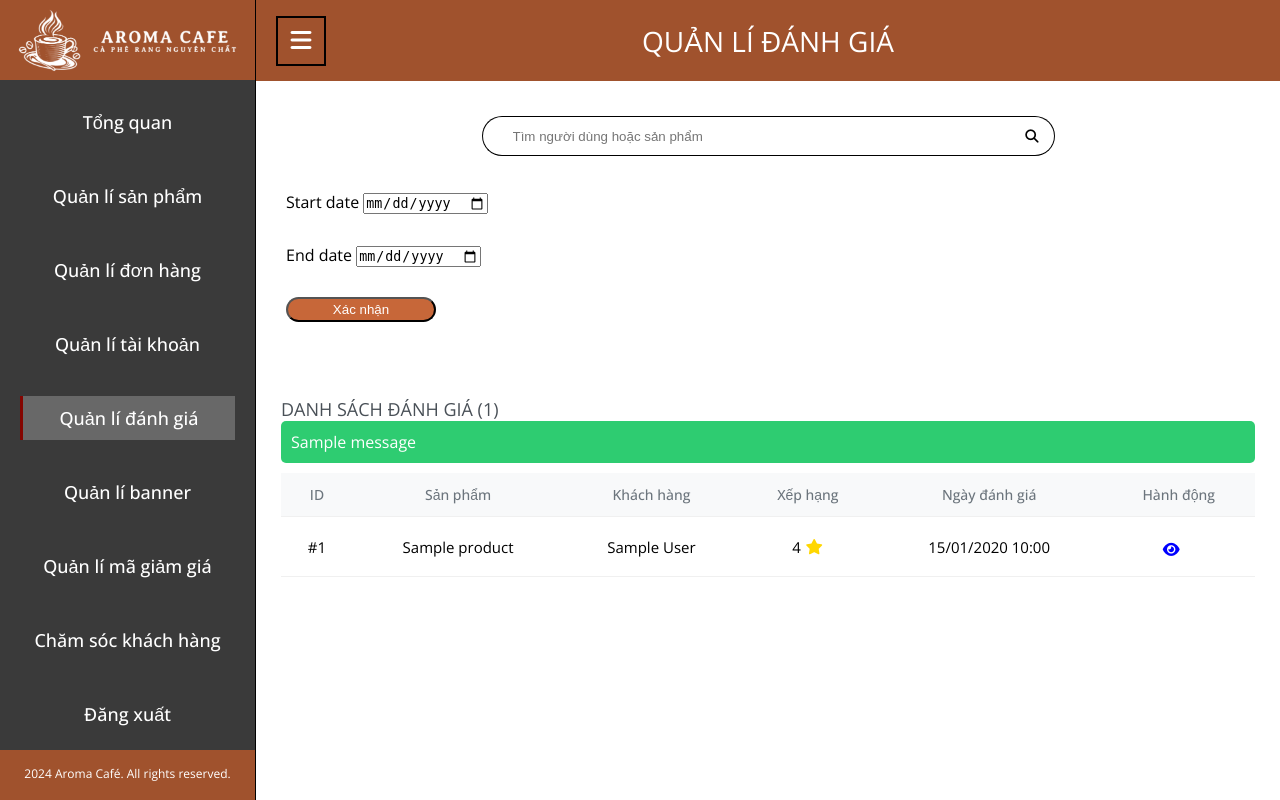
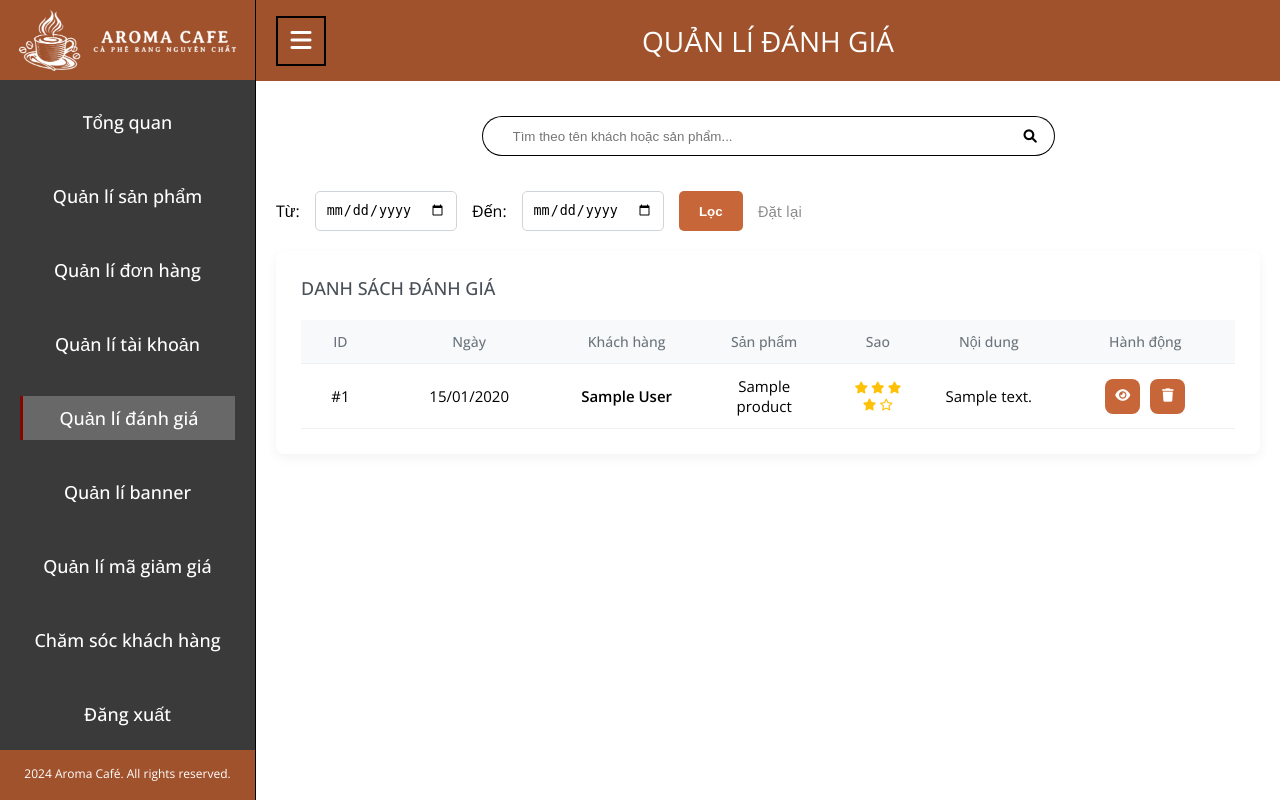
Before and after one commit to ThanhTungTYT/Project_Python, a Django app: page /adminPage6/ in a window 1280 px wide. Run offline with Django 5.2, Linux system fonts and the light colour scheme; tables that the repository leaves empty hold one stand-in row (values such as "Sample post"); one stand-in notice (Sample message) is shown; some libraries are stand-ins or nearby versions.

Commit message:
Them tinh nang Reset filter + xoa review +    phan trang o trang admin Quan ly danh gia

```diff
--- a/web_app/main/templates/main/adminPage6.html
+++ b/web_app/main/templates/main/adminPage6.html
@@ -4,16 +4,154 @@
 <head>
     <meta charset="UTF-8">
     <title>Quản lí đánh giá</title>
-    <link rel="stylesheet" href="https://cdnjs.cloudflare.com/ajax/libs/font-awesome/7.0.0/css/all.min.css">
+    <link rel="stylesheet" href="https://cdnjs.cloudflare.com/ajax/libs/font-awesome/6.0.0/css/all.min.css">
     <link rel="stylesheet" href="{% static 'main/css/admin.css' %}">
+
+    <style>
+        .filter-row {
+            display: flex;
+            align-items: center;
+            gap: 15px;
+            margin-bottom: 20px;
+            padding: 0 20px;
+        }
+
+        .filter-row input[type="date"] {
+            padding: 8px 10px;
+            border: 1px solid #ced4da;
+            border-radius: 5px;
+            outline: none;
+            height: 40px;
+        }
+
+        .filter-row button.btn-filter {
+            height: 40px;
+            padding: 0 20px;
+            background-color: #c76739;
+            color: white;
+            border: none;
+            border-radius: 5px;
+            cursor: pointer;
+            font-weight: 600;
+        }
+
+        .filter-row button.btn-filter:hover {
+            background-color: #8c4828;
+        }
+
+        .btn-reset {
+            color: #888;
+            text-decoration: none;
+            font-size: 15px;
+            cursor: pointer;
+        }
+        .btn-reset:hover {
+            color: #555;
+            text-decoration: underline;
+        }
+
+        .action-group {
+            display: flex;
+            justify-content: center;
+            align-items: center;
+            gap: 10px;
+        }
+
+        .action-group button {
+            margin: 0 !important;
+            width: 35px !important;
+            height: 35px !important;
+            border-radius: 8px !important;
+            display: flex;
+            align-items: center;
+            justify-content: center;
+        }
+
+        .modal-box {
+            background: white;
+            width: 600px;
+            max-width: 90%;
+            padding: 30px;
+            border-radius: 10px;
+            position: relative;
+            display: flex;
+            flex-direction: column;
+        }
+        .modal-overlay {
+            position: fixed;
+            top: 0;
+            left: 0;
+            width: 100%;
+            height: 100%;
+            background-color: rgba(0, 0, 0, 0.5);
+            display: none;
+            justify-content: center;
+            align-items: center;
+            z-index: 1000;
+        }
+
+        .modal-close {
+            position: absolute;
+            top: 10px;
+            right: 15px;
+            font-size: 24px;
+            background: none;
+            border: none;
+            cursor: pointer;
+            color: #888;
+        }
+
+        .modal-close:hover {
+            color: #333;
+        }
+        #m-comment {
+            background: #f8f9fa;
+            padding: 15px;
+            border-radius: 6px;
+            margin-top: 5px;
+            border: 1px solid #e9ecef;
+            color: #333;
+            width: 100%;
+            box-sizing: border-box;
+
+            white-space: pre-wrap;
+
+            word-wrap: break-word;
+            overflow-wrap: break-word;
+            word-break: break-word;
+
+            max-height: 300px;
+            overflow-y: auto;
+        }
+
+        .pagination-container {
+            display: flex;
+            justify-content: center;
+            margin-top: 20px;
+            gap: 5px;
+        }
+        .pagination-container a, .pagination-container span {
+            padding: 8px 12px;
+            border: 1px solid #ddd;
+            text-decoration: none;
+            color: #333;
+            border-radius: 4px;
+        }
+        .pagination-container .current-page {
+            background-color: #c76739;
+            color: white;
+            border-color: #c76739;
+        }
+    </style>
 </head>
+
 <body>
-<div class="left-menu" id="left-menu">
+<div class="left-menu">
     <div class="logo">
-            <img src="/static/main/img/logo.png" onclick="location.href='{% url 'index' %}'" width="300px" height="100px">
+        <img src="{% static 'main/img/logo.png' %}" onclick="location.href='{% url 'index' %}'">
     </div>
     <div class="menu">
-        <a href="{% url 'adminPage1' %}" class="menu-item ">Tổng quan</a>
+        <a href="{% url 'adminPage1' %}" class="menu-item">Tổng quan</a>
         <a href="{% url 'adminPage2' %}" class="menu-item">Quản lí sản phẩm</a>
         <a href="{% url 'adminPage3' %}" class="menu-item">Quản lí đơn hàng</a>
         <a href="{% url 'adminPage4' %}" class="menu-item">Quản lí tài khoản</a>
@@ -28,145 +166,153 @@
     </div>
 </div>
 
-<div class="right-content" id="right-content">
+<div class="right-content">
     <div class="title">
-        <button class="slider-menu" id="slider-menu"><i class="fa-solid fa-bars"></i></button>
+        <button class="slider-menu"><i class="fa-solid fa-bars"></i></button>
         <p>QUẢN LÍ ĐÁNH GIÁ</p>
     </div>
-    <form class="search-bar" method="GET" action="{% url 'adminPage6' %}">
-        <input type="text" name="q" placeholder="Tìm người dùng hoặc sản phẩm" value="{{ search_query|default:'' }}">
+
+    <form class="search-bar" method="GET" action="">
+        <input type="text" name="q" value="{{ search_query }}" placeholder="Tìm theo tên khách hoặc sản phẩm...">
         <button type="submit"><i class="fas fa-search"></i></button>
     </form>
 
-    <div class="main-content">
-        <form class="main-menu-date" method="GET" action="{% url 'adminPage6' %}">
-            <input type="hidden" name="q" value="{{ search_query|default:'' }}">
+    <form method="GET" action="" class="filter-row">
+        <input type="hidden" name="q" value="{{ search_query }}">
 
-            <div class="start">
-                <label>Start date</label>
-                <input type="date" name="start_date" value="{{ start_date|default:'' }}">
-            </div>
-            <div class="end">
-                <label>End date</label>
-                <input type="date" name="end_date" value="{{ end_date|default:'' }}">
-            </div>
-            <button type="submit">Xác nhận</button>
+        <label>Từ:</label>
+        <input type="date" name="start_date" value="{{ start_date }}">
+
+        <label>Đến:</label>
+        <input type="date" name="end_date" value="{{ end_date }}">
+
+        <button type="submit" class="btn-filter">Lọc</button>
+
+        <a href="{% url 'adminPage6' %}" class="btn-reset">Đặt lại</a>
     </form>
 
-        <div class="review">
-            <h3 class="review-title">DANH SÁCH ĐÁNH GIÁ ({{ reviews.count }})</h3>
-
-            {% if messages %}
-                {% for message in messages %}
-                    <div style="padding: 10px; color: white; background-color: {% if message.tags == 'error' %}#e74c3c{% else %}#2ecc71{% endif %}; margin-bottom: 10px; border-radius: 5px;">
-                        {{ message }}
-                    </div>
-                {% endfor %}
-            {% endif %}
-
+    <div class="list-product" style="margin: 0 20px;">
+        <h3>DANH SÁCH ĐÁNH GIÁ</h3>
         <table>
             <thead>
             <tr>
                 <th>ID</th>
+                <th>Ngày</th>
+                <th>Khách hàng</th>
                 <th>Sản phẩm</th>
-                    <th>Khách hàng</th>
-                    <th>Xếp hạng</th>
-                    <th>Ngày đánh giá</th>
+                <th>Sao</th>
+                <th>Nội dung</th>
                 <th>Hành động</th>
             </tr>
             </thead>
             <tbody>
-                {% for rv in reviews %}
+            {% for r in reviews %}
             <tr>
-                    <td>#{{ rv.id }}</td>
-                    <td title="{{ rv.product.name }}">{{ rv.product.name|truncatechars:30 }}</td>
-                    <td>{{ rv.user.full_name }}</td>
+                <td>#{{ r.id }}</td>
+                <td>{{ r.created_at|date:"d/m/Y" }}</td>
+                <td style="font-weight:600;">{{ r.user.full_name }}</td>
+                <td>{{ r.product.name }}</td>
+                <td style="color: #ffc107; font-size: 12px;">
+                    {% for i in "12345"|make_list %}
+                        {% if forloop.counter <= r.rating %}
+                            <i class="fas fa-star"></i>
+                        {% else %}
+                            <i class="far fa-star"></i>
+                        {% endif %}
+                    {% endfor %}
+                </td>
                 <td>
-                        {{ rv.rating }} <i class="fas fa-star" style="color: gold;"></i>
+                    {{ r.comment|truncatechars:30 }}
                 </td>
-                    <td>{{ rv.created_at|date:"d/m/Y H:i" }}</td>
                 <td>
-                        <button class="detail view-review-btn"
-                                style="border: none; background: none; cursor: pointer; color: blue;"
-                                data-id="{{ rv.id }}"
-                                data-product="{{ rv.product.name }}"
-                                data-user="{{ rv.user.full_name }}"
-                                data-date="{{ rv.created_at|date:'d/m/Y H:i' }}"
-                                data-rating="{{ rv.rating }}"
-                                data-comment="{{ rv.comment }}">
+                    <div class="action-group">
+                        <button type="button"
+                                onclick="openDetailModal('{{ r.user.full_name }}', '{{ r.product.name }}', '{{ r.rating }}', `{{ r.comment|escapejs }}`)">
                             <i class="fas fa-eye"></i>
                         </button>
+
+                        <form method="POST" action="{% url 'delete_review' r.id %}" onsubmit="return confirm('Bạn có chắc chắn muốn xóa đánh giá này?');" style="margin:0;">
+                            {% csrf_token %}
+                            <button type="submit" title="Xóa">
+                                <i class="fas fa-trash"></i>
+                            </button>
+                        </form>
+                    </div>
                 </td>
             </tr>
             {% empty %}
             <tr>
-                    <td colspan="6" style="text-align: center;">Không tìm thấy đánh giá nào.</td>
+                <td colspan="7" style="padding: 20px;">Không có đánh giá nào phù hợp.</td>
             </tr>
             {% endfor %}
             </tbody>
         </table>
+
+        {% if reviews.has_other_pages %}
+        <div class="pagination-container">
+            {% if reviews.has_previous %}
+                <a href="?page=1&q={{ search_query }}&start_date={{ start_date }}&end_date={{ end_date }}">&laquo;</a>
+                <a href="?page={{ reviews.previous_page_number }}&q={{ search_query }}&start_date={{ start_date }}&end_date={{ end_date }}">&lsaquo;</a>
+            {% endif %}
+
+            <span class="current-page">Trang {{ reviews.number }} / {{ reviews.paginator.num_pages }}</span>
+
+            {% if reviews.has_next %}
+                <a href="?page={{ reviews.next_page_number }}&q={{ search_query }}&start_date={{ start_date }}&end_date={{ end_date }}">&rsaquo;</a>
+                <a href="?page={{ reviews.paginator.num_pages }}&q={{ search_query }}&start_date={{ start_date }}&end_date={{ end_date }}">&raquo;</a>
+            {% endif %}
+        </div>
+        {% endif %}
+    </div>
+</div>
+
+<div id="reviewDetailModal" class="modal-overlay">
+    <div class="modal-box">
+        <button class="modal-close" onclick="closeDetailModal()">×</button>
+
+        <h3 style="color: #c76739; margin-bottom: 20px; border-bottom: 1px solid #eee; padding-bottom: 10px;">
+            Chi tiết Đánh giá
+        </h3>
+
+        <div style="font-size: 15px; line-height: 1.8;">
+            <p><strong>Khách hàng:</strong> <span id="m-user"></span></p>
+            <p><strong>Sản phẩm:</strong> <span id="m-product"></span></p>
+            <p><strong>Đánh giá:</strong> <span id="m-rating" style="color:#ffc107; font-weight:bold;"></span> / 5 sao</p>
+
+            <div style="margin-top: 15px;">
+                <strong>Nội dung:</strong>
+                <p id="m-comment"></p>
+            </div>
         </div>
     </div>
 </div>
 
-<div class="detail-p" id="detail-p" style="display: none">
-    <button id="close">X</button>
-    <h3>CHI TIẾT ĐÁNH GIÁ #<span id="popup-rv-id"></span></h3>
+<button class="slide-top" id="slide-top"><i class="fas fa-angle-up"></i></button>
 
-    <div style="margin-bottom: 10px;"><strong>Sản phẩm:</strong> <span id="popup-rv-product"></span></div>
-    <div style="margin-bottom: 10px;"><strong>Khách hàng:</strong> <span id="popup-rv-user"></span></div>
-    <div style="margin-bottom: 10px;"><strong>Ngày:</strong> <span id="popup-rv-date"></span></div>
-    <div style="margin-bottom: 10px;"><strong>Xếp hạng:</strong> <span id="popup-rv-rating" style="color: #d35400; font-weight: bold;"></span>/5</div>
-
-    <div class="detail-full">
-        <p><strong>Nội dung:</strong></p>
-        <p class="review-text" id="popup-rv-comment" style="background: #f1f1f1; padding: 10px; border-radius: 5px; margin-top: 5px;"></p>
-    </div>
-
-    <form id="delete-review-form" method="POST" action="" style="margin-top: 20px; text-align: center;">
-        {% csrf_token %}
-        <button type="submit" onclick="return confirm('Bạn có chắc chắn muốn xóa đánh giá này không? Hành động này không thể hoàn tác.')"
-                style="background-color: #e74c3c; color: white; padding: 10px 20px; border: none; border-radius: 5px; cursor: pointer;">
-            <i class="fas fa-trash"></i> Xóa đánh giá này
-        </button>
-    </form>
-</div>
-
-<button class="slide-top" id="slide-top"><i class="fas fa-angle-up"></i></button>
 <script src="{% static 'main/js/admin.js' %}"></script>
 <script>
-    document.addEventListener("DOMContentLoaded", function() {
-        const viewBtns = document.querySelectorAll('.view-review-btn');
-        const detailPopup = document.getElementById('detail-p');
+    // JS xử lý Modal
+    function openDetailModal(user, product, rating, comment) {
+        document.getElementById('m-user').innerText = user;
+        document.getElementById('m-product').innerText = product;
+        document.getElementById('m-rating').innerText = rating;
+        document.getElementById('m-comment').innerText = comment;
 
-        const pId = document.getElementById('popup-rv-id');
-        const pProduct = document.getElementById('popup-rv-product');
-        const pUser = document.getElementById('popup-rv-user');
-        const pDate = document.getElementById('popup-rv-date');
-        const pRating = document.getElementById('popup-rv-rating');
-        const pComment = document.getElementById('popup-rv-comment');
-        const deleteForm = document.getElementById('delete-review-form');
+        document.getElementById('reviewDetailModal').style.display = 'flex';
+    }
 
-        viewBtns.forEach(btn => {
-            btn.addEventListener('click', function() {
-                const id = this.getAttribute('data-id');
-                const product = this.getAttribute('data-product');
-                const user = this.getAttribute('data-user');
-                const date = this.getAttribute('data-date');
-                const rating = this.getAttribute('data-rating');
-                const comment = this.getAttribute('data-comment');
+    function closeDetailModal() {
+        document.getElementById('reviewDetailModal').style.display = 'none';
+    }
 
-                pId.textContent = id;
-                pProduct.textContent = product;
-                pUser.textContent = user;
-                pDate.textContent = date;
-                pRating.textContent = rating;
-                pComment.textContent = comment;
+    // Đóng khi click ra ngoài
+    window.onclick = function(event) {
+        let modal = document.getElementById('reviewDetailModal');
+        if (event.target == modal) {
+            modal.style.display = "none";
+        }
+    }
+</script>
 
-                deleteForm.action = `/quan-ly/xoa-danh-gia/${id}/`;
-            });
-        });
-    });
-</script>
 </body>
 </html>
--- a/web_app/main/views/admin_views.py
+++ b/web_app/main/views/admin_views.py
@@ -442,7 +442,6 @@ def get_adminPage5(request):
     return render(request, 'main/adminPage5.html', context)
 
 def get_adminPage6(request):
-
     reviews_list = ProductsReview.objects.select_related('product', 'user').all().order_by('-created_at')
 
     search_query = request.GET.get('q', '')
@@ -452,9 +451,9 @@ def get_adminPage6(request):
             Q(product__name__icontains=search_query)
         )
 
-
     start_date_str = request.GET.get('start_date')
     end_date_str = request.GET.get('end_date')
+
     if start_date_str and end_date_str:
         try:
             start_date = parse_date(start_date_str)
@@ -464,8 +463,12 @@ def get_adminPage6(request):
         except Exception as e:
             print(f"Lỗi parse date: {e}")
 
+    paginator = Paginator(reviews_list, 25)
+    page_number = request.GET.get('page')
+    page_obj = paginator.get_page(page_number)
+
     context = {
-        'reviews': reviews_list,
+        'reviews': page_obj,
         'search_query': search_query,
         'start_date': start_date_str,
         'end_date': end_date_str
```
Also changed, not shown: web_app/main/templates/main/adminPage8.html (+2 -6 lines), web_app/main/migrations/0001_initial.py (deleted), web_app/main/migrations/__init__.py (deleted). Lines whose indentation alone changed are shown as unchanged.
